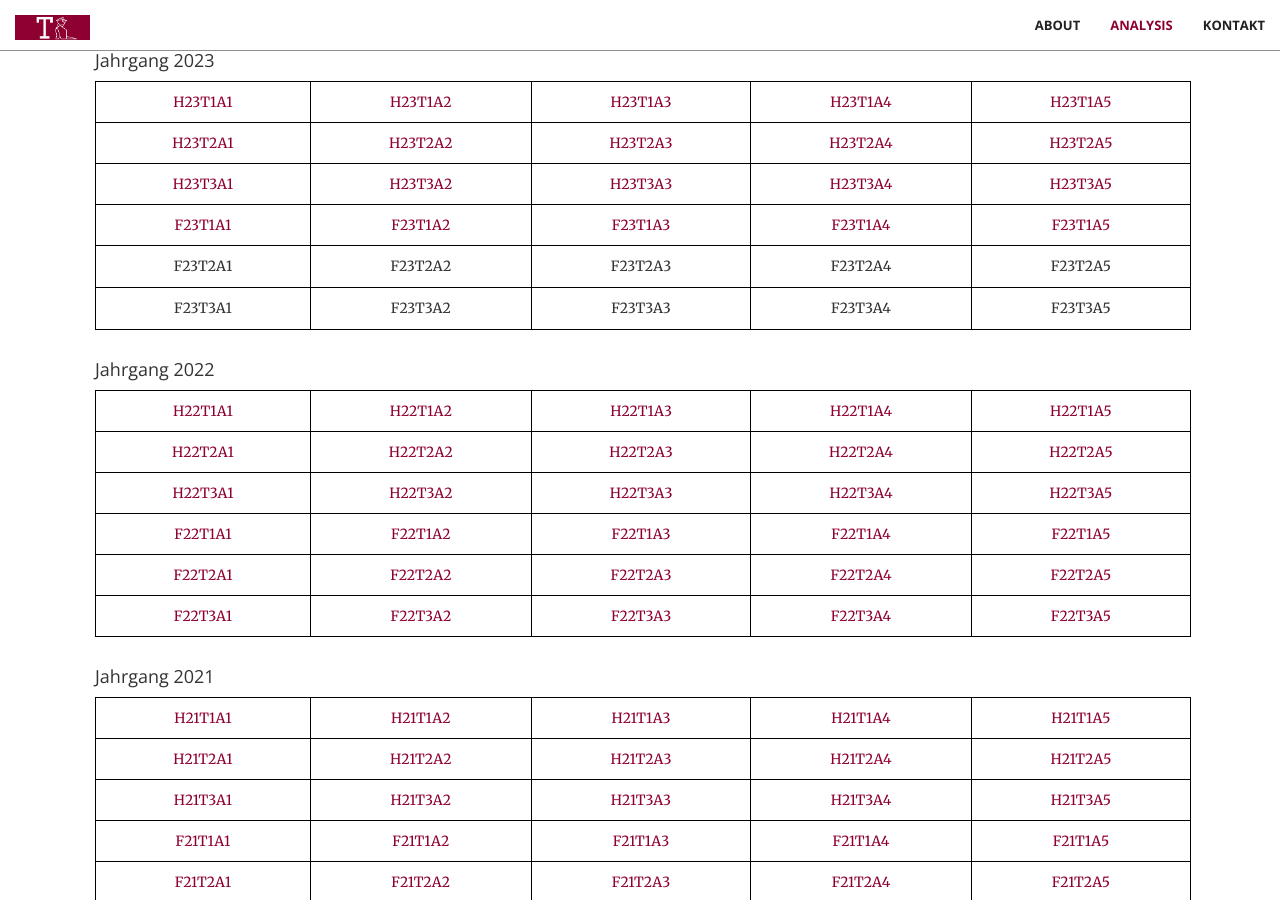
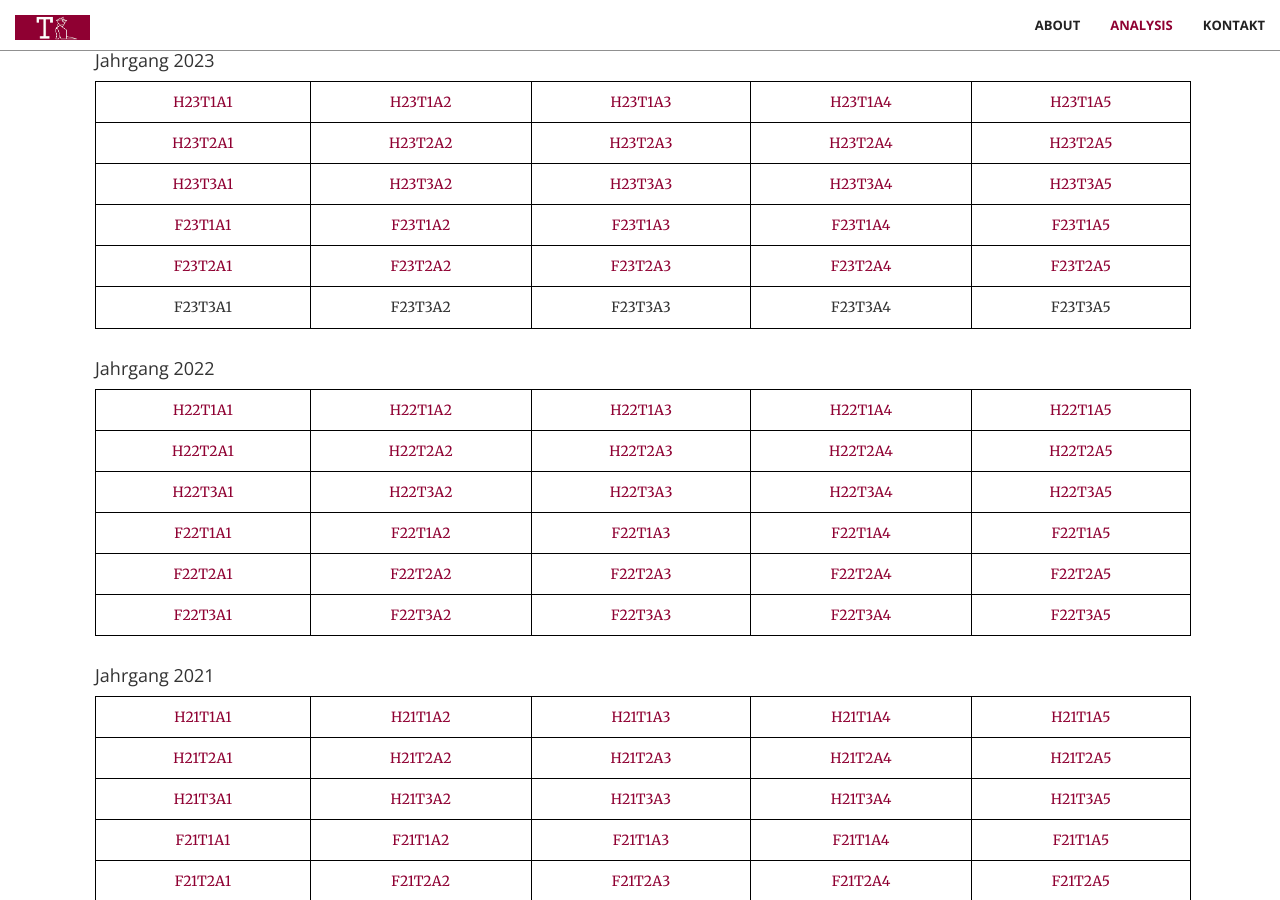
Before and after one commit to trabaldini/trabaldini.github.io, a Jekyll site: the page built from index.html, in a window 1280 px wide and 900 px high, scrolled down 2041 px. Built offline with Jekyll 4.4.1, drawn with Linux system fonts in a browser that asks for light colours; some web fonts are replaced.

Commit message:
adds missing F23T2 exams

```diff
--- a/_includes/math.html
+++ b/_includes/math.html
@@ -209,19 +209,19 @@
                             </tr>
                             <tr>
                                 <td>
-                                    <p>F23T2A1</p>
+                                    <a href="aufg/F23T2A1_FT.pdf" target="_blank">F23T2A1</a>
                                 </td>
                                 <td>
-                                    <p>F23T2A2</p>
+                                    <a href="aufg/F23T2A2_DGL.pdf" target="_blank">F23T2A2</a>
                                 </td>
                                 <td>
-                                    <p>F23T2A3</p>
+                                    <a href="aufg/F23T2A3_FT.pdf" target="_blank">F23T2A3</a>
                                 </td>
                                 <td>
-                                    <p>F23T2A4</p>
+                                    <a href="aufg/F23T2A4_RA.pdf" target="_blank">F23T2A4</a>
                                 </td>
                                 <td>
-                                    <p>F23T2A5</p>
+                                    <a href="aufg/F23T2A5_DGL.pdf" target="_blank">F23T2A5</a>
                                 </td>
                             </tr>
                             <tr>
```
Also changed, not shown: 5 other files.
